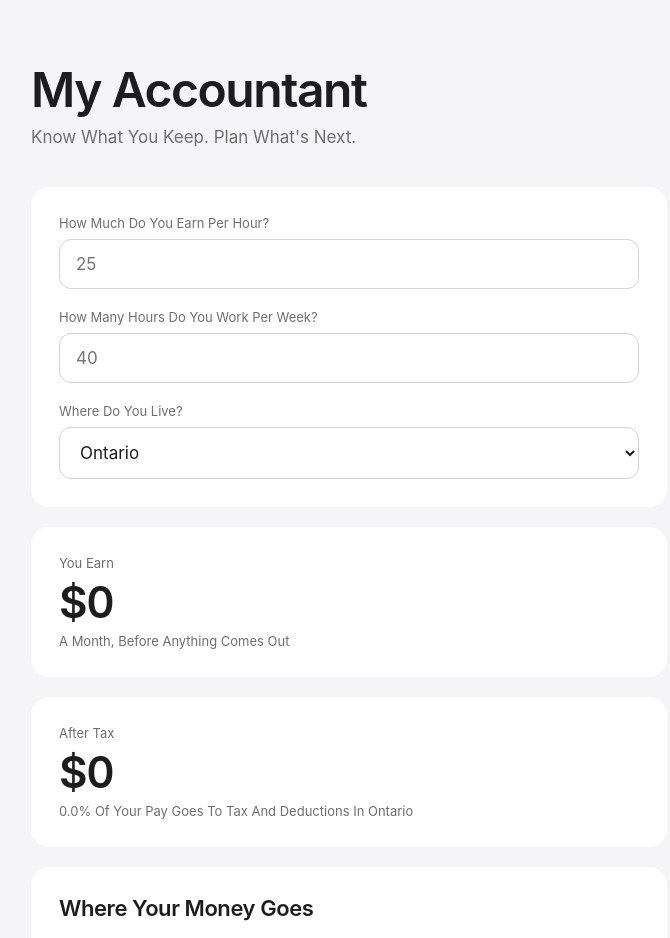
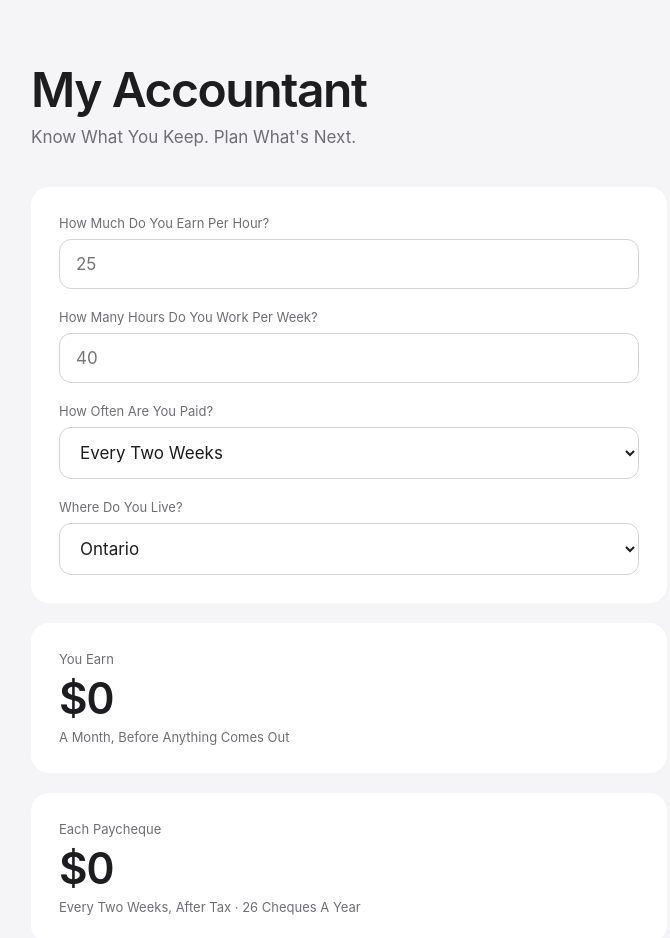
Before and after one commit to Shayanakbarloo/my-accountant, a React (Vite) app: page / in a window 1280 px wide. Shown: the top 938 px of the page, without its empty margins (291-961 px from the left). Built offline with nearby package versions, Linux system fonts and the light colour scheme.

Commit message:
#bi weekly option

```diff
--- a/src/App.jsx
+++ b/src/App.jsx
@@ -21,6 +21,7 @@ function loadSaved() {
     rate: "",
     hours: "",
     province: "ON",
+    payPeriod: "biweekly",
     subs: [
       { id: 1, name: "Netflix", cost: 17 },
       { id: 2, name: "Spotify", cost: 11 },
@@ -31,6 +32,15 @@ function loadSaved() {
 }
 
 const saved = loadSaved();
+
+// How often the money actually lands, and how many times a year that is.
+// These are real counts: 26 fortnights, 24 half-months, 12 months.
+const PAY_PERIODS = {
+  weekly:      { name: "Every Week",        perYear: 52 },
+  biweekly:    { name: "Every Two Weeks",   perYear: 26 },
+  semimonthly: { name: "Twice A Month",     perYear: 24 },
+  monthly:     { name: "Once A Month",      perYear: 12 },
+};
 
 // Older saves stored subscriptions without ids. Give them one on the way in
 // so editing and removing work on data from before that change.
@@ -45,6 +55,7 @@ function App() {
   const [rate, setRate] = useState(saved.rate);
   const [hours, setHours] = useState(saved.hours);
   const [province, setProvince] = useState(saved.province || "ON");
+  const [payPeriod, setPayPeriod] = useState(saved.payPeriod || "biweekly");
   const [subs, setSubs] = useState(withIds(saved.subs));
   const [debts, setDebts] = useState(withIds(saved.debts));
   const [goals, setGoals] = useState(withIds(saved.goals));
@@ -53,9 +64,9 @@ function App() {
   useEffect(() => {
     localStorage.setItem(
       "my-accountant",
-      JSON.stringify({ rate, hours, province, subs, debts, goals })
+      JSON.stringify({ rate, hours, province, payPeriod, subs, debts, goals })
     );
-  }, [rate, hours, province, subs, debts, goals]);
+  }, [rate, hours, province, payPeriod, subs, debts, goals]);
 
   /* ---------- the money, worked out in order ---------- */
 
@@ -70,6 +81,15 @@ function App() {
 
   const takeHomeMonthly = monthly * (1 - taxRate);
   const taxCost = monthly - takeHomeMonthly;
+
+  /* ---------- what actually lands in your account ----------
+     A paycheque is a real amount, so it comes off the real 52-week year
+     rather than the 4-week months the cards above use. For weekly and
+     fortnightly pay those agree exactly; for monthly pay a real cheque
+     covers 4.33 weeks, so it is a little larger than the "month" above. */
+  const period = PAY_PERIODS[payPeriod] || PAY_PERIODS.biweekly;
+  const grossPerCheque = trueYearly / period.perYear;
+  const netPerCheque = grossPerCheque * (1 - taxRate);
 
   const subsTotal = subs.reduce((total, sub) => total + monthlyCost(sub), 0);
   const leftOver = takeHomeMonthly - subsTotal;
@@ -170,6 +190,20 @@ function App() {
           />
         </label>
 
+        <label className="field">
+          <span>How Often Are You Paid?</span>
+          <select
+            value={payPeriod}
+            onChange={(e) => setPayPeriod(e.target.value)}
+          >
+            {Object.entries(PAY_PERIODS).map(([key, p]) => (
+              <option key={key} value={key}>
+                {p.name}
+              </option>
+            ))}
+          </select>
+        </label>
+
         <label className="field" style={{ marginBottom: 0 }}>
           <span>Where Do You Live?</span>
           <select
@@ -192,6 +226,38 @@ function App() {
         <p className="figure-label">You Earn</p>
         <p className="figure">{money(monthly)}</p>
         <p className="figure-label">A Month, Before Anything Comes Out</p>
+      </div>
+
+      <div className="card">
+        <p className="figure-label">Each Paycheque</p>
+        <p className="figure">{money(netPerCheque)}</p>
+        <p className="figure-label">
+          {period.name}, After Tax · {period.perYear} Cheques A Year
+        </p>
+
+        {grossPerCheque > 0 && (
+          <div style={{ marginTop: 16 }}>
+            <div className="legend-row">
+              <span style={{ flex: 1 }}>Gross Per Cheque</span>
+              <span className="muted">{money(grossPerCheque)}</span>
+            </div>
+            <div className="legend-row">
+              <span style={{ flex: 1 }}>Taken Off</span>
+              <span className="muted">
+                −{money(grossPerCheque - netPerCheque)}
+              </span>
+            </div>
+          </div>
+        )}
+
+        {/* Only worth explaining where the two figures genuinely differ */}
+        {grossPerCheque > 0 && period.perYear < 26 && (
+          <p className="muted" style={{ fontSize: 12, marginTop: 10 }}>
+            A Real {period.name === "Once A Month" ? "Month" : "Half-Month"} Is
+            Slightly Longer Than The 4-Week Months Used Above, So This Is A
+            Little Larger Than The Monthly Figures On This Page.
+          </p>
+        )}
       </div>
 
       <div className="card">
```
